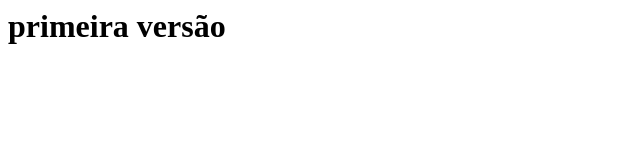
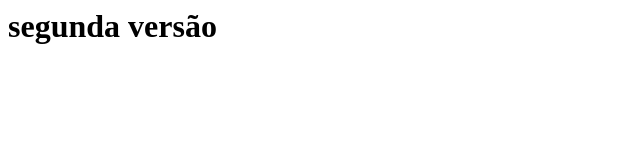
Before and after one commit to natanpena07-ctrl/_projeto, a plain HTML site: page index.html in a window 1280 px wide. Shown: the whole page, without its empty margins (0-640 px from the left). Drawn offline with Linux system fonts and the light colour scheme.

Commit message:
sunind segunda versão

```diff
--- a/index.html
+++ b/index.html
@@ -1 +1 @@
-<h1>primeira versão</h1>
+<h1>segunda versão</h1>
```
